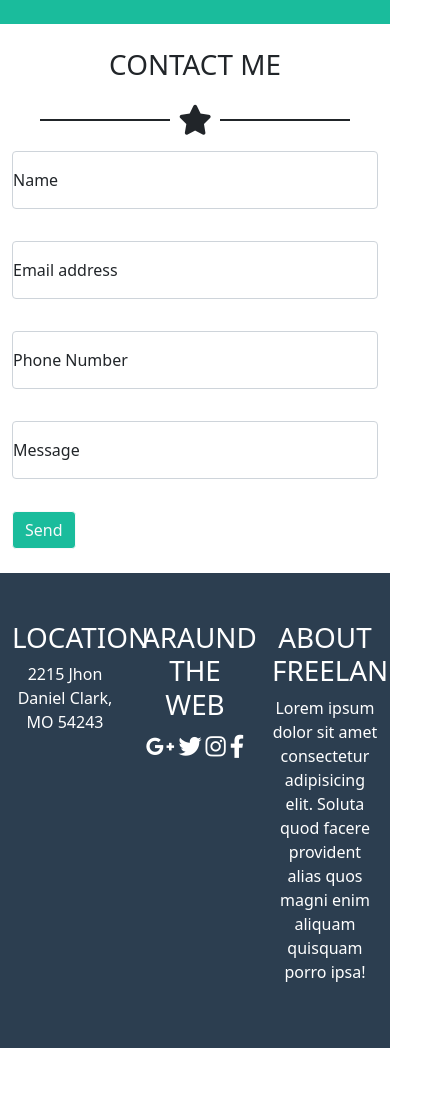
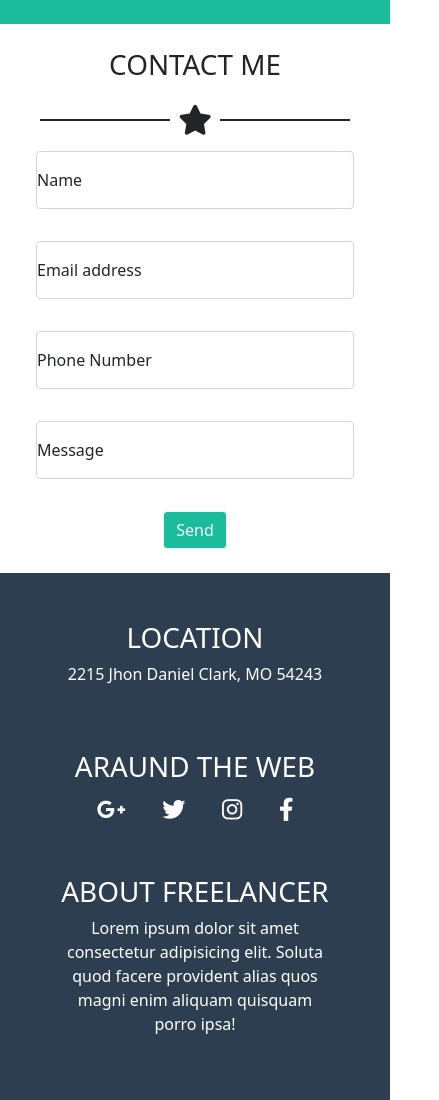
Before and after one commit to PeppeTll/Freelancer, a plain HTML site: page index.html in a window 390 px wide. Shown: the part 2322-3422 px from the top of the page, 439 px wide, since content can reach past the window. Before the commit the page ends 3370 px from the top, so only its background shows below. Drawn offline with nearby package versions, Linux system fonts and the light colour scheme.

Commit message:
now responsive

```diff
--- a/index.html
+++ b/index.html
@@ -75,7 +75,7 @@
                         <i class="fas fa-star star_size"></i>
                         <div class="ms_border_black"></div>
                     </div>
-                    <div class="row row-cols-1 row-cols-md-2 row-cols-lg-3 px-5 gy-3">
+                    <div class="row row-cols-1 justify-content-sm-center row-cols-md-2 row-cols-lg-3 px-5 gy-3">
                         <div class="col ms_card_wrapper">
                             <img class="img_card" src="img/cabin.png" alt="">
                         </div>
@@ -126,7 +126,7 @@
         <!-- Fourth section-->
         <section>
             <div class="container-md">
-                <div class="row py-4 gap-3">
+                <div class="row gap-3 py-4 px-4 px-md-0">
                     <div class="col-12 text-uppercase text-center">
                         <h1>contact me</h1>
                     </div>
@@ -151,7 +151,7 @@
                         <input type="text" class="form-control" id="floatingInput" placeholder="message">
                         <label for="floatingInput">Message</label>
                     </div>
-                    <div class="col-12 d-flex justify-content-start">
+                    <div class="col-12 d-flex justify-content-center justify-content-md-start ">
                         <button type="submit" value="Send" class="btn btn-outline-light ms_bg_green">Send</button>
                     </div>
                 </div>
@@ -160,12 +160,12 @@
         <!-- Footer -->
         <footer class="ms_bg_dark">
             <div class="container-md">
-                <div class="row py-5 text-white text-center">
-                    <div class="col-4">
+                <div class="row p-5 py-md-5 row-cols-sm-1 gap-5 justify-content-sm-center gap-md-0 px-md-0 text-white text-center">
+                    <div class="col-md-4">
                         <h1 class="text-uppercase">location</h1>
                         <p>2215 Jhon Daniel Clark, MO 54243</p>
                     </div>
-                    <div class="col-4">
+                    <div class="col-md-4">
                         <h1 class="text-uppercase">araund the web</h1>
                         <div class="d-flex justify-content-evenly fs-3">
                             <div>
@@ -182,7 +182,7 @@
                             </div>
                         </div>
                     </div>
-                    <div class="col-4">
+                    <div class=" col-md-4">
                         <h1 class="text-uppercase">about freelancer</h1>
                         <p>Lorem ipsum dolor sit amet consectetur adipisicing elit. Soluta quod facere provident alias
                             quos magni enim aliquam quisquam porro ipsa!</p>
```
